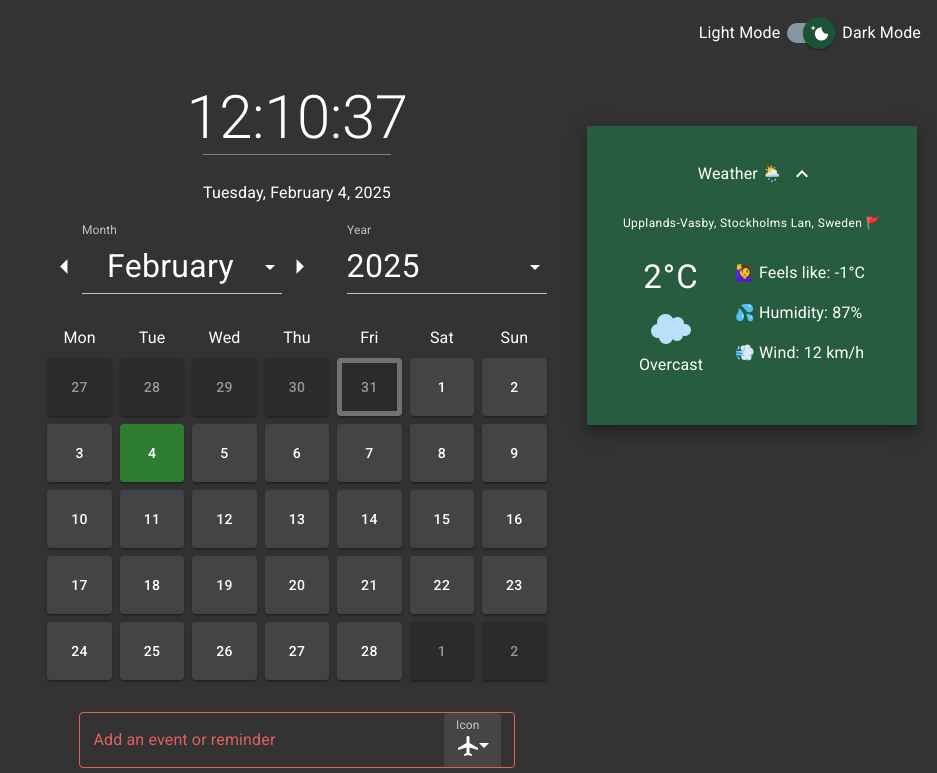
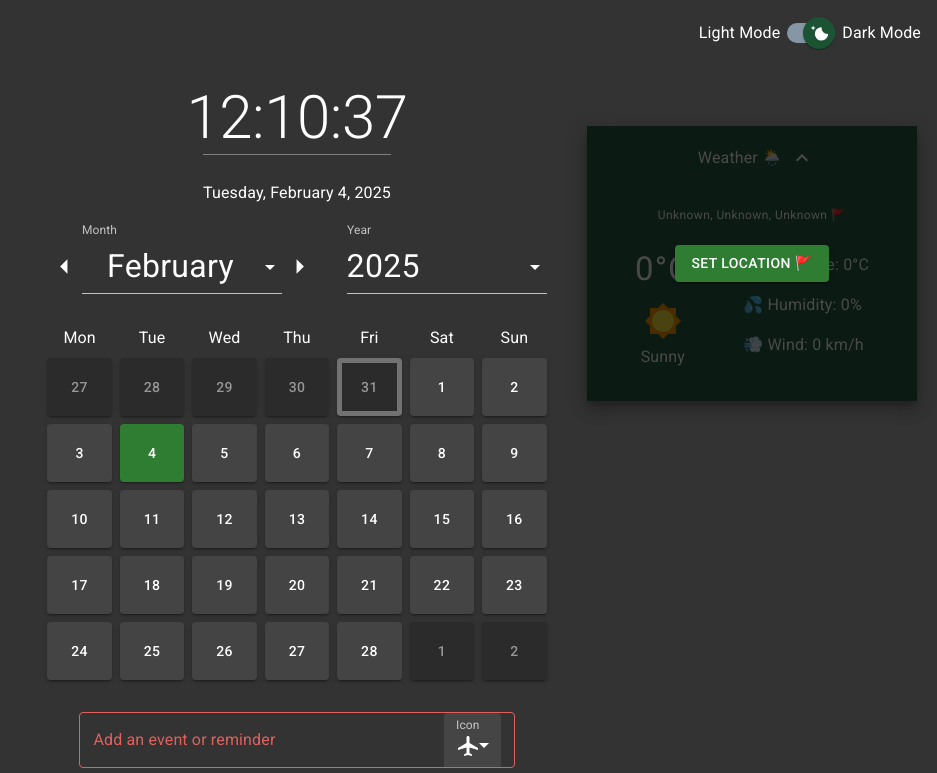
Before and after one commit to MarcusMohns/simple-calendar, a React (Vite) app: page / in a window 1280 px wide. Shown: the top 773 px of the page, without its empty margins (343-1280 px from the left). Built offline with nearby package versions, Linux system fonts and the light colour scheme; a web font is replaced by a local one.

Commit message:
fix errors & add error handling

```diff
--- a/src/Weather/API/getLocation.js
+++ b/src/Weather/API/getLocation.js
@@ -1,13 +1,32 @@
-export const getLocation = async (setLocation) => {
-  // TODO make this function only run after a user has given permission  to access their location
-  const getLatLon = (position) => {
-    const lat = position.coords.latitude;
-    const lon = position.coords.longitude;
-    setLocation({ latitude: lat, longitude: lon });
+const getLocation = async (setError, setLoading) => {
+  setLoading(true);
+
+  const options = {
+    enableHighAccuracy: false,
+    timeout: 5000,
+    maximumAge: 0,
   };
-  return new Promise((resolve, reject) => {
-    navigator.geolocation.getCurrentPosition(resolve, reject);
-  }).then(getLatLon);
+
+  await new Promise((resolve) => setTimeout(resolve, 3000));
+  const position = await new Promise((resolve, reject) => {
+    navigator.geolocation.getCurrentPosition(
+      resolve,
+      (error) => {
+        console.error("Error getting location:", error);
+        setError({ bool: true, message: error.message, code: error.code });
+        setLoading(false);
+      },
+      options
+    );
+  });
+
+  setError({ bool: false, message: "", code: 0 });
+  setLoading(false);
+
+  return {
+    latitude: position.coords.latitude,
+    longitude: position.coords.longitude,
+  };
 };
 
 export default getLocation;
--- a/src/Weather/API/getWeather.js
+++ b/src/Weather/API/getWeather.js
@@ -1,4 +1,5 @@
-const getWeather = async ({ setWeather, location }) => {
+const getWeather = async (setWeather, location, setError, setLoading) => {
+  console.log("shouldnt be running");
   const apiKey = "367d3745bcdf94c15724c9356956d5f3";
   const url = `https://api.weatherstack.com/current?access_key=${apiKey}&query=${location.latitude},${location.longitude}`;
   const options = {
@@ -7,9 +8,15 @@ const getWeather = async ({ setWeather, location }) => {
   try {
     const response = await fetch(url, options);
     const result = await response.text();
-    setWeather(result);
+    setWeather(JSON.parse(result));
   } catch (error) {
-    console.error(error);
+    // Example API Error https://weatherstack.com/documentation
+    //   code: 104,
+    //   type: "usage_limit_reached",
+    //   info: "Your monthly API request volume has been reached. Please upgrade your plan.",
+    console.error("Error getting weather:", error);
+    setError({ bool: true, message: error.type, code: error.code });
+    setLoading(false);
   }
 };
 
--- /dev/null
+++ b/src/Weather/API/initialResponse.js
@@ -0,0 +1,41 @@
+const initialResponse = {
+  request: {
+    type: "LatLon",
+    query: "Lat 59.48 and Lon 17.90",
+    language: "en",
+    unit: "m",
+  },
+  location: {
+    name: "Unknown",
+    country: "Unknown",
+    region: "Unknown",
+    lat: "59.517",
+    lon: "27.900",
+    timezone_id: "Europe/Stockholm",
+    localtime: "2025-02-04 16:40",
+    localtime_epoch: 1738687200,
+    utc_offset: "1.0",
+  },
+  current: {
+    observation_time: "03:40 PM",
+    temperature: 0,
+    weather_code: 113,
+    weather_icons: [
+      "https://cdn.worldweatheronline.com/images/wsymbols01_png_64/wsymbol_0004_black_low_cloud.png",
+    ],
+    weather_descriptions: ["Sunny"],
+    wind_speed: 0,
+    wind_degree: 192,
+    wind_dir: "SSW",
+    pressure: 1021,
+    precip: 0,
+    humidity: 0,
+    cloudcover: 100,
+    feelslike: 0,
+    uv_index: 0,
+    visibility: 9,
+    is_day: "no",
+  },
+};
+
+export default initialResponse;
--- a/src/Weather/Weather.jsx
+++ b/src/Weather/Weather.jsx
@@ -6,63 +6,30 @@ import Box from "@mui/material/Box";
 import Stack from "@mui/material/Stack";
 import Typography from "@mui/material/Typography";
 import Button from "@mui/material/Button";
-
+import initialResponse from "./API/initialResponse";
 import Accordion from "@mui/material/Accordion";
-import AccordionActions from "@mui/material/AccordionActions";
 import ExpandMoreIcon from "@mui/icons-material/ExpandMore";
 import AccordionSummary from "@mui/material/AccordionSummary";
 import AccordionDetails from "@mui/material/AccordionDetails";
+import CircularProgress from "@mui/material/CircularProgress";
+import Alert from "@mui/material/Alert";
 
 const Weather = () => {
   const [location, setLocation] = useState(null);
-  const [weather, setWeather] = useState({
-    request: {
-      type: "LatLon",
-      query: "Lat 59.48 and Lon 17.90",
-      language: "en",
-      unit: "m",
-    },
-    location: {
-      name: "Upplands-Vasby",
-      country: "Sweden",
-      region: "Stockholms Lan",
-      lat: "59.517",
-      lon: "17.900",
-      timezone_id: "Europe/Stockholm",
-      localtime: "2025-02-04 16:40",
-      localtime_epoch: 1738687200,
-      utc_offset: "1.0",
-    },
-    current: {
-      observation_time: "03:40 PM",
-      temperature: 2,
-      weather_code: 122,
-      weather_icons: [
-        "https://cdn.worldweatheronline.com/images/wsymbols01_png_64/wsymbol_0004_black_low_cloud.png",
-      ],
-      weather_descriptions: ["Overcast"],
-      wind_speed: 12,
-      wind_degree: 192,
-      wind_dir: "SSW",
-      pressure: 1021,
-      precip: 0,
-      humidity: 87,
-      cloudcover: 100,
-      feelslike: -1,
-      uv_index: 0,
-      visibility: 9,
-      is_day: "no",
-    },
-  });
+  const [weather, setWeather] = useState(initialResponse);
+  const [loading, setLoading] = useState(false);
+  const [error, setError] = useState({ bool: false, message: "", code: 0 });
 
-  const getAndSetLocation = () => {
-    getLocation(setLocation);
+  const handleLocation = async () => {
+    const lngLat = await getLocation(setError, setLoading);
+    setLocation(lngLat);
   };
 
   useEffect(() => {
+    // Update weather state every time location is changed
+    // Don't run on initial null value
     if (location) {
-      // getWeather(setWeather,location);
-      console.log("getWeather is run!");
+      getWeather(setWeather, location, setError, setLoading);
     }
   }, [location]);
 
@@ -81,7 +48,9 @@ const Weather = () => {
         boxShadow: 10,
         width: "330px",
         mb: { lg: 0, xs: 10 },
-        p: 2,
+        "& .MuiCollapse-root": {
+          width: "100%",
+        },
       }}
     >
       <AccordionSummary
@@ -97,7 +66,33 @@ const Weather = () => {
           Weather 🌦️
         </Typography>
       </AccordionSummary>
-      <AccordionDetails sx={{ display: "flex", flexDirection: "column" }}>
+      {error.bool ? (
+        <Alert severity="error" variant="filled">
+          <Stack direction="column">
+            {error.code
+              ? `Error Code ${error.code}: ${error.message}`
+              : `There was a problem getting the weather`}
+            <Button
+              onClick={handleLocation}
+              loading={loading}
+              color="error"
+              variant="contained"
+              sx={{ mt: 2 }}
+            >
+              Retry
+            </Button>
+          </Stack>
+        </Alert>
+      ) : (
+        <AccordionDetails
+          sx={{
+            display: "flex",
+            flexDirection: "column",
+            p: 2,
+            px: 4,
+            width: "100%",
+          }}
+        >
           <Typography variant="caption" sx={{ textAlign: "center" }}>
             {weather.location.name}, {weather.location.region},{" "}
             {weather.location.country} 🚩
@@ -143,8 +138,38 @@ const Weather = () => {
               </Typography>
             </Stack>
           </Box>
-        {/* <Typography variant="caption">https://icons8.com/icons</Typography> */}
+          {!location && (
+            <Box
+              sx={{
+                display: "flex",
+                flexDirection: "column",
+                alignItems: "center",
+                justifyContent: "center",
+                position: { lg: "absolute", xs: "static" },
+                top: 0,
+                left: 0,
+                height: "100%",
+                width: "100%",
+                backgroundColor: "#000000b6",
+                zIndex: 1,
+              }}
+            >
+              {loading ? (
+                <CircularProgress color="inherit" fontSize={32} />
+              ) : (
+                <Button
+                  onClick={handleLocation}
+                  variant="contained"
+                  color="success"
+                  loading={loading}
+                >
+                  Set location 🚩
+                </Button>
+              )}
+            </Box>
+          )}
         </AccordionDetails>
+      )}
     </Accordion>
   );
 };
```
Lines whose indentation alone changed are shown as unchanged.
